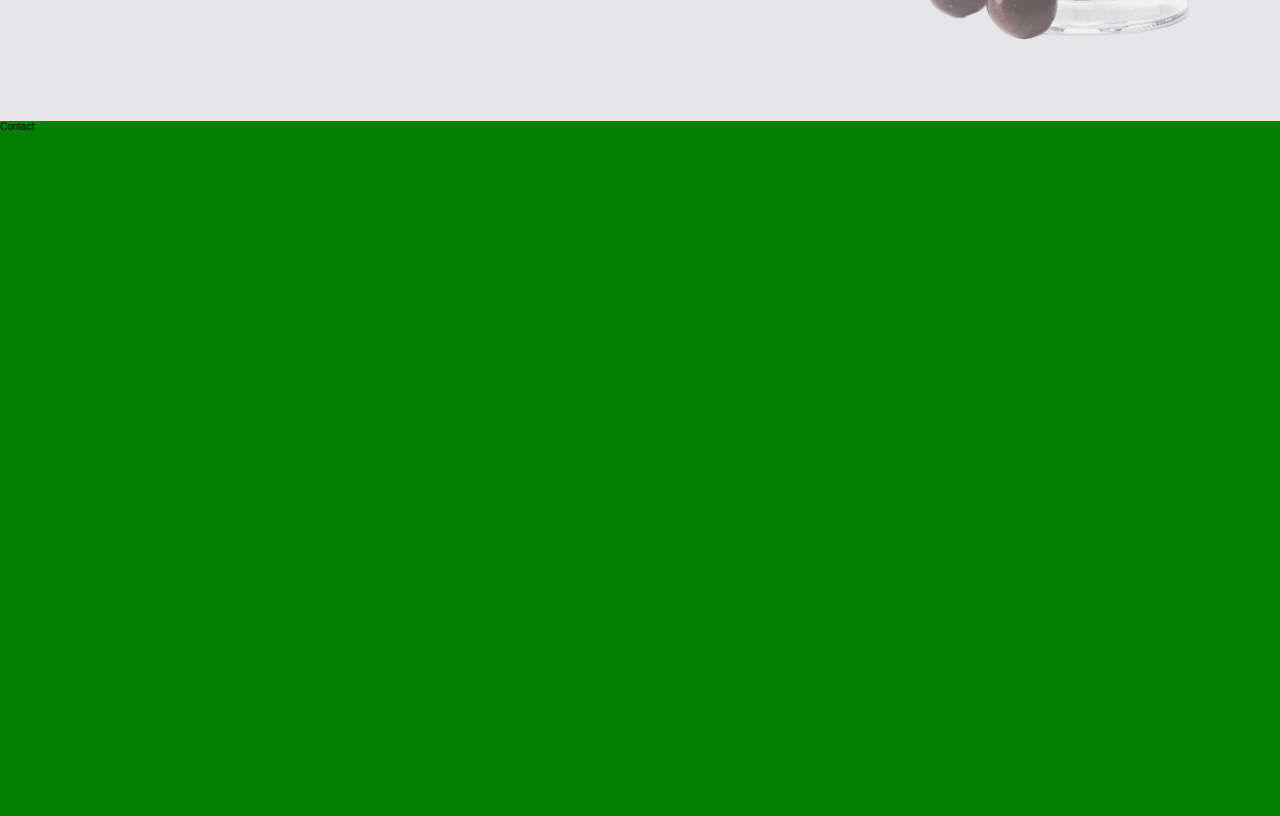
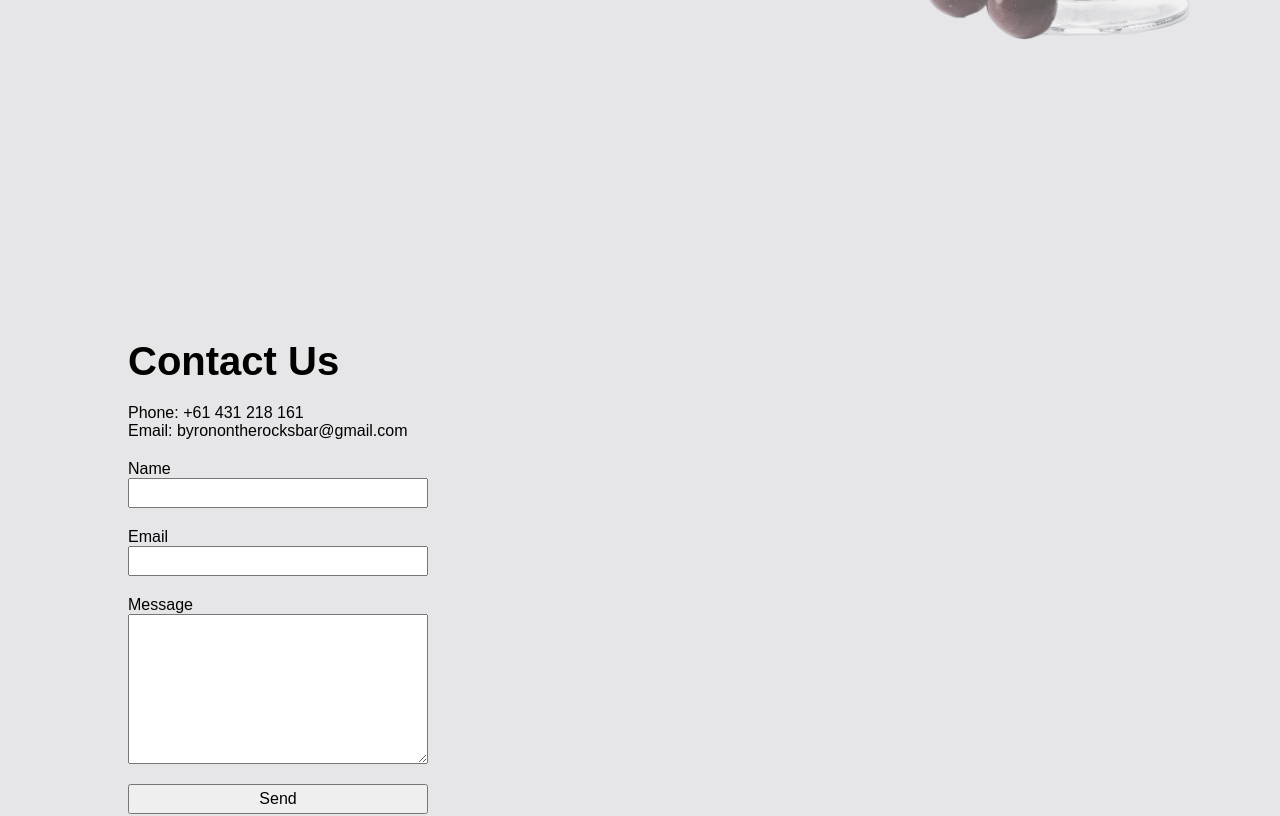
Before and after one commit to matipeco/byron-on-the-rocks, a React (Vite) app: page / in a window 1280 px wide. Shown: the part 7260-8076 px from the top of the page. Built offline with nearby package versions, Linux system fonts and the light colour scheme; a web font is replaced by a local one.

Commit message:
completando componente Contact

```diff
--- a/src/components/Contact/index.tsx
+++ b/src/components/Contact/index.tsx
@@ -1,9 +1,18 @@
+import { Container } from '../Container'
+import { FormEmail } from '../FormEmail'
 import './style.scss'
 
 export const Contact = () =>{
   return(
     <section id='Contact' className='contact__container'>
-      Contact
+      <Container>
+        <div className='contact__container-text'>
+          <h3>Contact Us</h3>
+          <p>Phone: +61 431 218 161</p>
+          <p>Email: byronontherocksbar@gmail.com</p>
+        </div>
+        <FormEmail/>
+      </Container>
     </section>
   )
 }
--- a/src/components/Contact/style.scss
+++ b/src/components/Contact/style.scss
@@ -1,6 +1,27 @@
 .contact{
   &__container{
-    background-color: green;
+    background-color: #e6e6e8;
     min-height: 100vh;
+    &>div{
+      // background-color: red;
+      min-height: 100vh;
+      display: flex;
+      // align-items: center;
+      justify-content: center;
+      flex-direction: column;
+    }
+
+    &-text{
+      margin-top: 13rem;
+      margin-bottom: 2rem;
+      h3{
+        font-size: 4rem;
+        margin-bottom: 2rem;
+      }
+      p{
+        font-size: 1.6rem;
+      }
+    }
   }
+
 }
```
